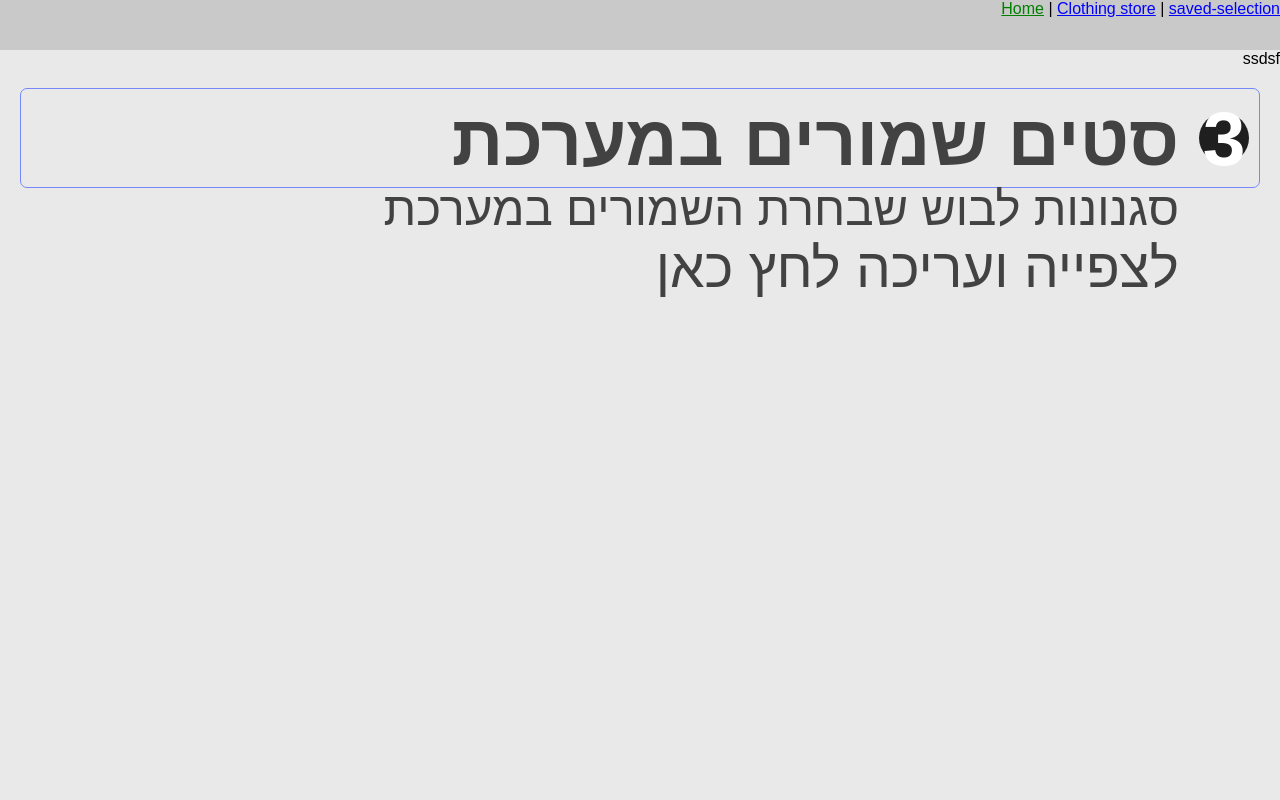
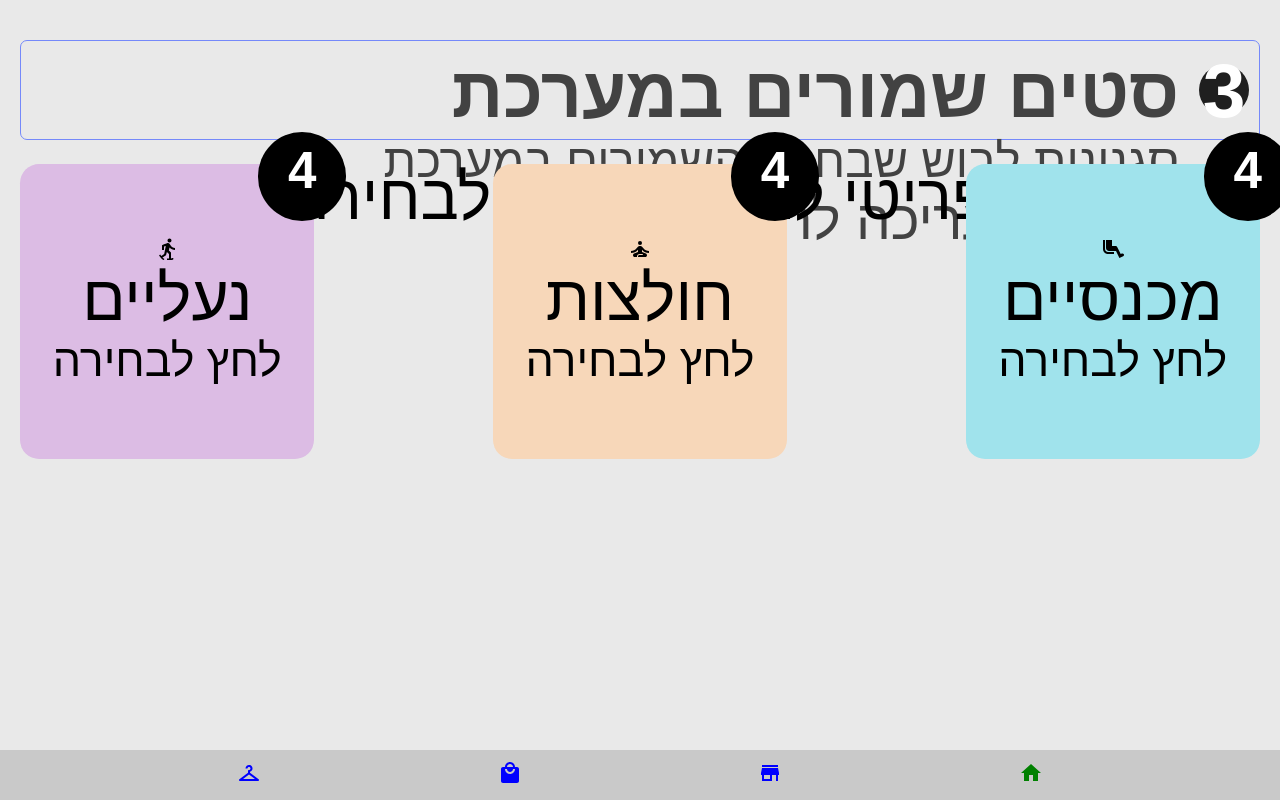
Before and after one commit to shmuelbd/matching-clothes, a React (Create React App) app: page / in a window 1280 px wide. Built offline with nearby package versions, Linux system fonts and the light colour scheme.

Commit message:
add buttons on home screen

```diff
--- a/package.json
+++ b/package.json
@@ -3,6 +3,8 @@
   "version": "0.1.0",
   "private": true,
   "dependencies": {
+    "@emotion/react": "^11.10.0",
+    "@emotion/styled": "^11.10.0",
     "@mui/icons-material": "^5.8.4",
     "@mui/material": "^5.9.3",
     "@mui/styled-engine-sc": "^5.9.3",
--- a/src/App.tsx
+++ b/src/App.tsx
@@ -8,8 +8,8 @@ function App() {
   return (
     <Provider store={store}>
       <BrowserRouter>
+        <RouterComponent />
         <Header />
-        <RouterComponent />
       </BrowserRouter>
     </Provider>
 
--- a/src/components/header/index.tsx
+++ b/src/components/header/index.tsx
@@ -1,8 +1,14 @@
 import { NavLink } from "react-router-dom";
 import styled from 'styled-components';
+import HomeIcon from '@mui/icons-material/Home';
+import StoreMallDirectoryIcon from '@mui/icons-material/StoreMallDirectory';
+import LocalMallIcon from '@mui/icons-material/LocalMall';
+import CheckroomIcon from '@mui/icons-material/Checkroom';
 
 const Container = styled.div`
-
+display: flex;
+align-items: center;
+justify-content: space-evenly;
 height: 50px;
 width: 100%;
 background-color: #c9c9c9;
@@ -22,21 +28,27 @@ const Header = (props: Props) => {
             <NavLink to="/"
                 style={Style}
             >
-                Home
+                <HomeIcon />
             </NavLink >
-            {" "}
-            |{" "}
+
             <NavLink to="/clothing-store"
                 style={Style}
             >
-                Clothing store
+
+                <StoreMallDirectoryIcon />
             </NavLink >
-            {" "}
-            |{" "}
+
             <NavLink to="/saved-selection"
                 style={Style}
             >
-                saved-selection
+
+                <LocalMallIcon />
+            </NavLink >
+            <NavLink to="/collection-composition"
+                style={Style}
+            >
+
+                <CheckroomIcon />
             </NavLink >
 
         </Container>
--- /dev/null
+++ b/src/pages/home/available-clothes/box.tsx
@@ -0,0 +1,52 @@
+import styled from 'styled-components';
+
+
+const Container = styled.div<{ color: string }>`
+margin-top: 50px;
+position: relative;
+display: flex;
+flex-wrap: wrap;
+align-items: center;
+align-content: center;
+justify-content: center;
+background-color: ${(props) => props.color};
+width: 23vw;
+height: 23vw;
+border-radius: 1.5vw;
+
+`;
+const Title = styled.p`
+position: absolute;
+top: -2.5vw;
+right: -2.5vw;
+padding-top: 3%;
+font-size: 4vw;
+font-weight: 600;
+width: 30%;
+height: 30%;
+text-align: center;
+background-color: black;
+color: white;
+border-radius: 50%;
+`;
+const P = styled.p<{ fontSize: string }>`
+font-size: ${(props) => `${props.fontSize}vw`} ;
+width: 100%;
+text-align: center;
+`;
+type Props = { name: string, components: any, color: string }
+
+const Box = (props: Props) => {
+    return (
+
+        <Container color={props.color}>
+            <Title>4</Title>
+
+            {props.components}
+            <P fontSize="5">{props.name}</P>
+            <P fontSize="3.5">לחץ לבחירה</P>
+        </Container>
+    )
+}
+
+export default Box
--- /dev/null
+++ b/src/pages/home/available-clothes/index.tsx
@@ -0,0 +1,33 @@
+import styled from 'styled-components';
+import Box from './box';
+import AirlineSeatLegroomExtraOutlinedIcon from '@mui/icons-material/AirlineSeatLegroomExtraOutlined';
+import SnowshoeingOutlinedIcon from '@mui/icons-material/SnowshoeingOutlined';
+import SelfImprovementOutlinedIcon from '@mui/icons-material/SelfImprovementOutlined';
+
+const Container = styled.div`
+display: flex;
+align-items: center;
+justify-content: space-between;
+height: 65px;
+/* border: solid 1.2px #d292e2; */
+border-radius: 7px;
+margin: 20px;
+/* padding: 10px; */
+/* cursor: pointer; */
+
+`;
+
+type Props = {}
+
+const AvailableClothes = (props: Props) => {
+    return (
+        <Container>
+            <Box components={<AirlineSeatLegroomExtraOutlinedIcon />} name="מכנסיים" color='#a0e3ec' />
+            <Box components={<SelfImprovementOutlinedIcon />} name="חולצות" color='#f7d7b9' />
+            <Box components={<SnowshoeingOutlinedIcon />} name="נעליים" color='#dcbce4' />
+
+        </Container>
+    )
+}
+
+export default AvailableClothes
--- a/src/pages/home/index.tsx
+++ b/src/pages/home/index.tsx
@@ -1,20 +1,28 @@
 import styled from 'styled-components';
+import AvailableClothes from './available-clothes';
 import BoxChoice from './box-choices';
 
 type Props = {}
 
 const Container = styled.div`
-
+padding-top: 20px;
 height: calc(100% - 50px);
 width: 100%;
 background-color: #e9e9e9;
 `;
-
+const P = styled.p`
+text-align: center;
+width: 100%;
+font-size: 5vw;
+margin-bottom: 20px;
+`;
 const Home = (props: Props) => {
     return (
         <Container>
-            ssdsf
             <BoxChoice />
+            <P>פריטי לבוש זמינים לבחירה</P>
+
+            <AvailableClothes />
         </Container>
     )
 }
```
Also changed, not shown: 1 other file (tests, documents, lock files or other folders).
